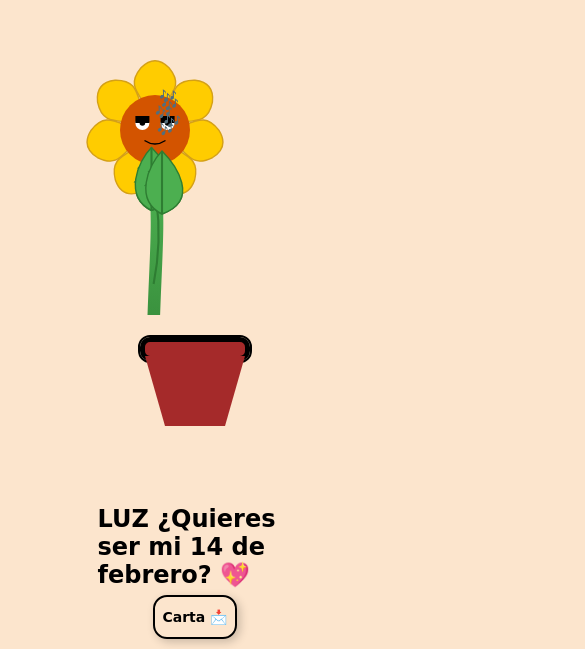
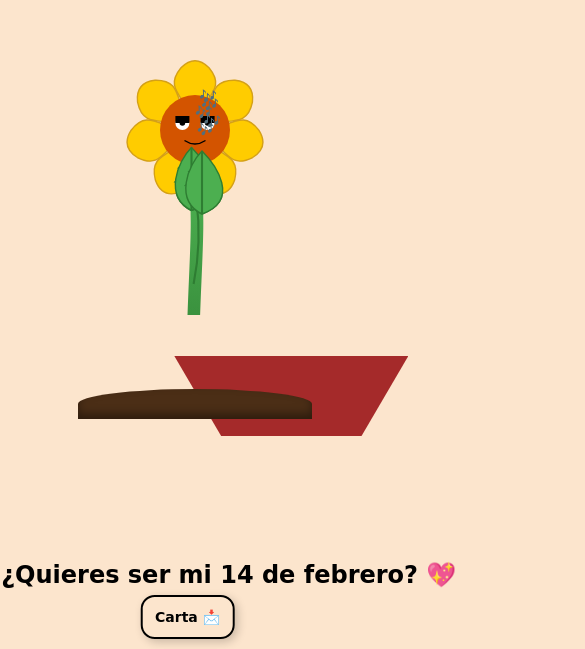
Before and after one commit to R54ba/14-de-febrero, a plain HTML site: page index.html in a window 390 px wide. Shown: the part 195-844 px from the top of the page, 585 px wide, since content can reach past the window. Drawn offline with Linux system fonts and the light colour scheme.

Commit message:
Update styles.css

```diff
--- a/styles.css
+++ b/styles.css
@@ -4,7 +4,7 @@
     align-items: center;
     height: 100vh;
     margin: 0;
-        background: #fce5cd;
+    background: #fce5cd; /* Fondo color pastel */
 }
 
 .container {
@@ -15,100 +15,158 @@
 svg {
     width: 800px;
     height: 300px;
+
 }
-
 .rectangulo {
-        width: 160px;
-        height: 18px;
-        background-color: brown;
-        border: 5px solid black;
+    width: 160px; /* Ancho */
+    height: 18px; /* Alto */
+    background-color: brown; /* Color de fondo */
+    border: 5px solid black   ack; /* Borde */
     position: absolute;
     top: 50%;
-        left: 50%;
-        transform: translate(-50%, 110px);
+    left: 605px;
+    transform: translate(-50%, -50%); /* Ajusta el centro exacto */
+    transform: translateY(110px);
     outline: 2px solid black;
     border-radius: 10px;
+
 }
-
 .maceta {
     width: 150px;
     height: 100px;
     background-color: brown;
+    clip-path: polygon(20% 0%, 80% 0%, 100% 100%, 0% 100%);
+    border: 2px solid bl    ack; /* Borde */
     position: absolute;
     top: 50%;
-        left: 50%;
-        transform: translate(-50%, 129px);
+    left: 44.7%;
+    transform: translate(-50%, -50%); /* Ajusta el centro exacto */
+    transform: translateY(129px);
     clip-path: polygon(0% 0%, 100% 0%, 80% 100%, 20% 100%);
+
+
+}
+.tierra {
+    width: 10%;
+    height: 40px;
+    background-color: #4b2e16; /* Marrón oscuro */
+    border-radius: 50% 50% 0 0; /* Redondeado arriba */
+    position: absolute;
+    bottom: 0;
+    box-shadow: inset 0px -5px 10px rgba(0, 0, 0, 0.4); /* Efecto de profundidad */
+    bottom: 230px; /* Sube la tierra 10px más */
+}
+@keyframes bailar {
+    0% { transform: rotate(0deg); }
+    25% { transform: rotate(-10deg); } /* Se inclina bien a la izquierda */
+    50% { transform: rotate(0deg); } /* Vuelve al centro */
+    75% { transform: rotate(10deg); } /* Se inclina bien a la derecha */
+    100% { transform: rotate(0deg); } /* Regresa al centro */
+}
+
+#girasol {
+    transform-origin: bottom center; /* Asegura que rote desde la base */
+    animation: bailar 2.5s infinite ease-in-out;
+}
+.carta{
+    border-radius: 14px;
+        position: absolute;
+        width: 100px;
+        height:40px;
+        border: 2px solid rgb(0, 0, 0);
+        display: flex;
+        align-items: center;
+        justify-content: center;
+        left: 0;
+        transform: translateX(607%);
+        text-decoration: none; /* Quitar subrayado del enlace */
+        font-size: 18px; /* Tamaño del texto */
+            font-weight: bold; /* Negrita */
+            font-family:'patrick Hand',cursive;
+            box-shadow: 3px 3px 10px rgba(0, 0, 0, 0.2); /* Sombra suave */
+            transition: transform 0.2s ease, background-color 0.3s ease;
+            bottom: 10px; /* Mantiene el texto debajo de la maceta */
+            left: 80%; /* Lo mueve más a la derecha (ajusta el porcentaje si es necesario) */
+            transform: translateX(-62%); /* Ajusta el centrado */
+            font-size: 18px; /* Tamaño del texto */
+            color: rgb(0, 0, 0); /* Color rojo */
+            font-weight: bold; /* Negrita */
+            white-space: nowrap; /* Evita que el texto se divida en varias líneas */
+            left: 51%;
+            font-size: 21px; /* 🔥 LETRAS GRANDES 🔥 */
+            font-family:'patrick Hand',cursive;
+
     }
 
 
-
-
-
-
-    @keyframes bailar {
-        0% { transform: rotate(0deg); }
-        25% { transform: rotate(-10deg); }
-        50% { transform: rotate(0deg); }
-        75% { transform: rotate(10deg); }
-        100% { transform: rotate(0deg); }
-    }
-
-    #girasol {
-        transform-origin: bottom center;
-        animation: bailar 2.5s infinite ease-in-out;
-    }
-
-    .carta {
-        border-radius: 14px;
+    #youtube-player {
         position: absolute;
-        width: 100px;
-        height: 40px;
-        border: 2px solid black;
-        display: flex;
-        align-items: center;
-        justify-content: center;
-        text-decoration: none;
-        font-size: 21px;
-        font-weight: bold;
-        font-family: 'Patrick Hand', cursive;
-        box-shadow: 3px 3px 10px rgba(0, 0, 0, 0.2);
-        transition: transform 0.2s ease, background-color 0.3s ease;
-        bottom: 10px;
-        left: 50%;
-        transform: translateX(-50%);
-        color: black;
-        white-space: nowrap;
+        width: 1px;
+        height: 1px;
+        opacity: 0;
     }
 
     .texto-san-valentin {
-        position: absolute;
-        bottom: 60px;
-        left: 50%;
-        transform: translateX(-50%);
-        font-size: 32px;
-        color: black;
-        font-weight: bold;
-        font-family: 'Patrick Hand', cursive;
+        position: absolute; /* Mantiene el texto independiente */
+        bottom: 60px; /* Mantiene el texto debajo de la maceta */
+        left: 80%; /* Lo mueve más a la derecha (ajusta el porcentaje si es necesario) */
+        transform: translateX(-50%); /* Ajusta el centrado */
+        font-size: 18px; /* Tamaño del texto */
+        color: rgb(0, 0, 0); /* Color rojo */
+        font-weight: bold; /* Negrita */
+        white-space: nowrap; /* Evita que el texto se divida en varias líneas */
+        left: 51%;
+        font-size: 32px; /* 🔥 LETRAS GRANDES 🔥 */
+        font-family:'patrick Hand',cursive;
     }
 
+    /* Medias Queries para hacer la página responsive sin alterar nada */
 @media (max-width: 768px) {
-        .rectangulo { width: 130px; height: 16px; }
-        .maceta { width: 120px; height: 80px; }
-        .tierra { width: 90px; height: 35px; }
-        .carta { width: 90px; font-size: 16px; }
-        .texto-san-valentin { font-size: 28px; }
-        #girasol { width: 80%; }
+    .rectangulo {
+        width: 130px;  /* Ajuste en el ancho */
+        height: 16px;  /* Ajuste en la altura */
+    }
+    .maceta {
+        width: 50%;  /* Ajuste en el tamaño de la maceta */
+        height: 90px;  /* Ajuste en la altura */
+    }
+    .tierra {
+        width: 50%;  /* Ajuste en el tamaño de la tierra */
+        height: 35px;  /* Ajuste en la altura */
+    }
+    .carta {
+        width: 100px;  /* Ajuste en el tamaño de la carta */
+        font-size: 16px;  /* Ajuste en el tamaño de la fuente */
+    }
+    .texto-san-valentin {
+        font-size: 28px;  /* Ajuste en el tamaño del texto */
+    }
+    #girasol {
+        width: 80%;  /* Ajuste en el tamaño del girasol */
+    }
 }
 
 @media (max-width: 480px) {
-        .rectangulo { width: 100px; height: 14px; }
-        .maceta { width: 100px; height: 70px; }
-        .tierra { width: 80px; height: 30px; }
-        .carta { width: 80px; font-size: 14px; }
-        .texto-san-valentin { font-size: 24px; }
-        #girasol { width: 70%; }
+    .rectangulo {
+        width: 100px;  /* Ajuste en el ancho */
+        height: 14px;  /* Ajuste en la altura */
     }
-    #youtube-player {
-        display: none;
+    .maceta {
+        width: 60%;  /* Ajuste en el tamaño de la maceta */
+        height: 80px;  /* Ajuste en la altura */
     }
+    .tierra {
+        width: 60%;  /* Ajuste en el tamaño de la tierra */
+        height: 30px;  /* Ajuste en la altura */
+    }
+    .carta {
+        width: 90px;  /* Ajuste en el tamaño de la carta */
+        font-size: 14px;  /* Ajuste en el tamaño de la fuente */
+    }
+    .texto-san-valentin {
+        font-size: 24px;  /* Ajuste en el tamaño del texto */
+    }
+    #girasol {
+        width: 70%;  /* Ajuste en el tamaño del girasol */
+    }
+}
```
Lines whose indentation alone changed are shown as unchanged.
